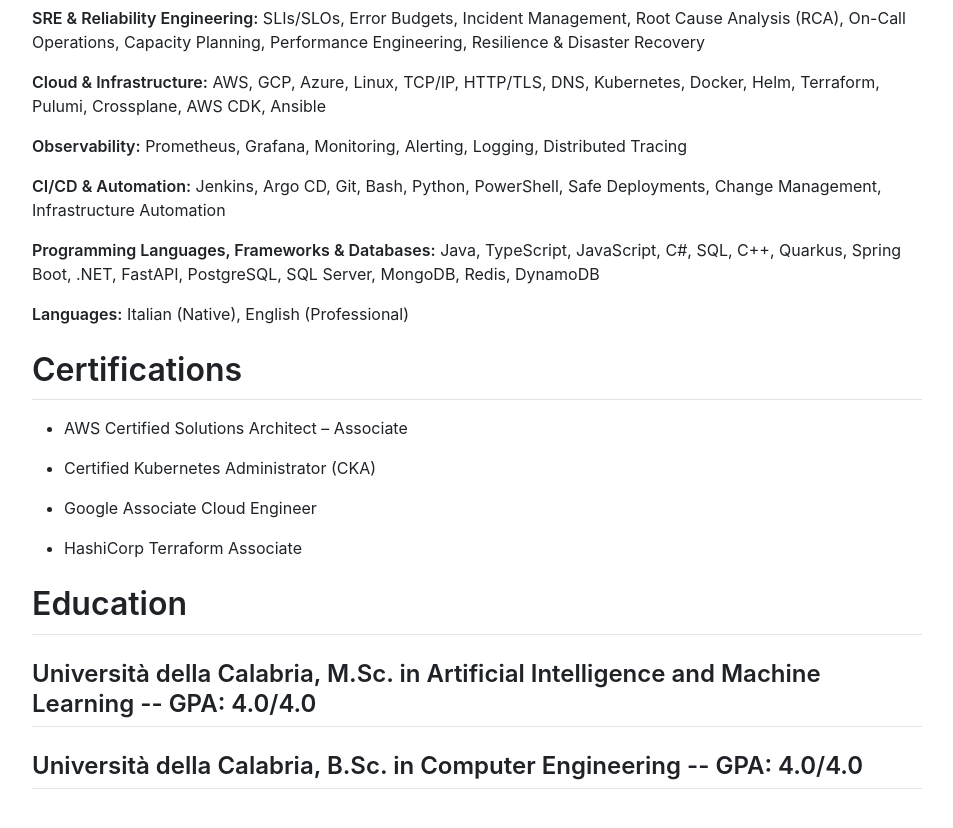
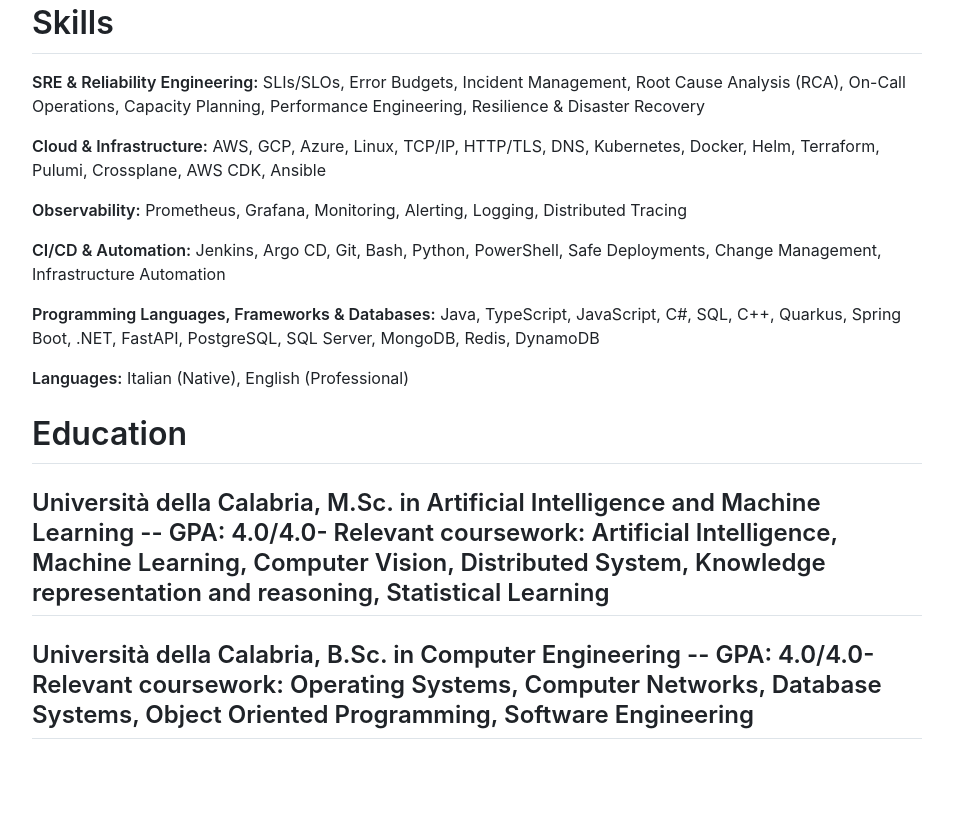
Before and after one commit to umbertocicciaa/umbertodomenico-ciccia-resume, a plain HTML site: page rendercv_output/Umberto_Domenico_Ciccia_CV.html in a window 1280 px wide. Shown: the part 1788-2616 px from the top of the page, without its empty margins (163-1116 px from the left). After the commit the page ends 2580 px from the top, so only its background shows below. Drawn offline with nearby package versions, Linux system fonts and the light colour scheme.

Commit message:
feat: add bullet point

```diff
--- a/rendercv_output/Umberto_Domenico_Ciccia_CV.html
+++ b/rendercv_output/Umberto_Domenico_Ciccia_CV.html
@@ -65,6 +65,9 @@
         <li>
         <p>Maintained operational reliability of Route 53, AWS WAF, and AWS Shield in AWS European Sovereign Cloud through production incident response, on-call rotations, and root-cause-driven improvements, supporting services with demanding availability commitments.</p>
         </li>
+        <li>
+        <p>Authored incident postmortems and operational runbooks to document root causes, standardize troubleshooting procedures, and improve incident response and service reliability.</p>
+        </li>
         </ul>
         <h2><strong>NTT Data</strong>, Cosenza, Italy, Jan 2025 – Oct 2025</h2>
         <p><strong>Cloud Software Engineer</strong></p>
@@ -112,24 +115,9 @@
         <p><strong>CI/CD &amp; Automation:</strong> Jenkins, Argo CD, Git, Bash, Python, PowerShell, Safe Deployments, Change Management, Infrastructure Automation</p>
         <p><strong>Programming Languages, Frameworks &amp; Databases:</strong> Java, TypeScript, JavaScript, C#, SQL, C++,  Quarkus, Spring Boot, .NET, FastAPI, PostgreSQL, SQL Server, MongoDB, Redis, DynamoDB</p>
         <p><strong>Languages:</strong> Italian (Native), English (Professional)</p>
-        <h1>Certifications</h1>
-        <ul>
-        <li>
-        <p>AWS Certified Solutions Architect – Associate</p>
-        </li>
-        <li>
-        <p>Certified Kubernetes Administrator (CKA)</p>
-        </li>
-        <li>
-        <p>Google Associate Cloud Engineer</p>
-        </li>
-        <li>
-        <p>HashiCorp Terraform Associate</p>
-        </li>
-        </ul>
         <h1>Education</h1>
-        <h2><strong>Università della Calabria</strong>, M.Sc. in Artificial Intelligence and Machine Learning -- GPA: 4.0/4.0</h2>
-        <h2><strong>Università della Calabria</strong>, B.Sc. in Computer Engineering -- GPA: 4.0/4.0</h2>
+        <h2><strong>Università della Calabria</strong>, M.Sc. in Artificial Intelligence and Machine Learning -- GPA: 4.0/4.0- Relevant coursework: Artificial Intelligence, Machine Learning, Computer Vision, Distributed System, Knowledge representation and reasoning, Statistical Learning</h2>
+        <h2><strong>Università della Calabria</strong>, B.Sc. in Computer Engineering -- GPA: 4.0/4.0- Relevant coursework: Operating Systems, Computer Networks, Database Systems, Object Oriented Programming, Software Engineering</h2>
     </article>
 </body>
 
```
Also changed, not shown: rendercv_output/Umberto_Domenico_Ciccia_CV_1.png, 4 other files.
